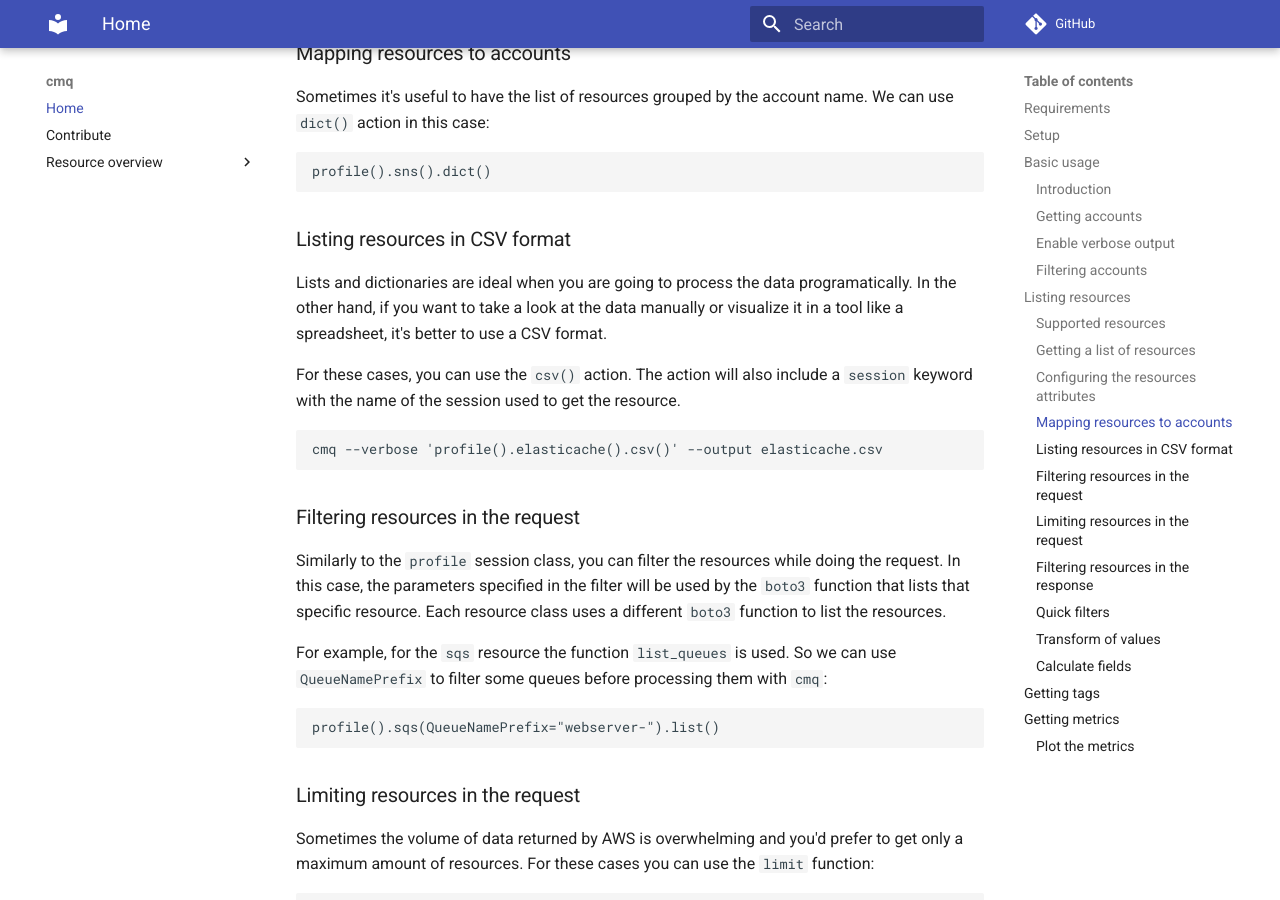
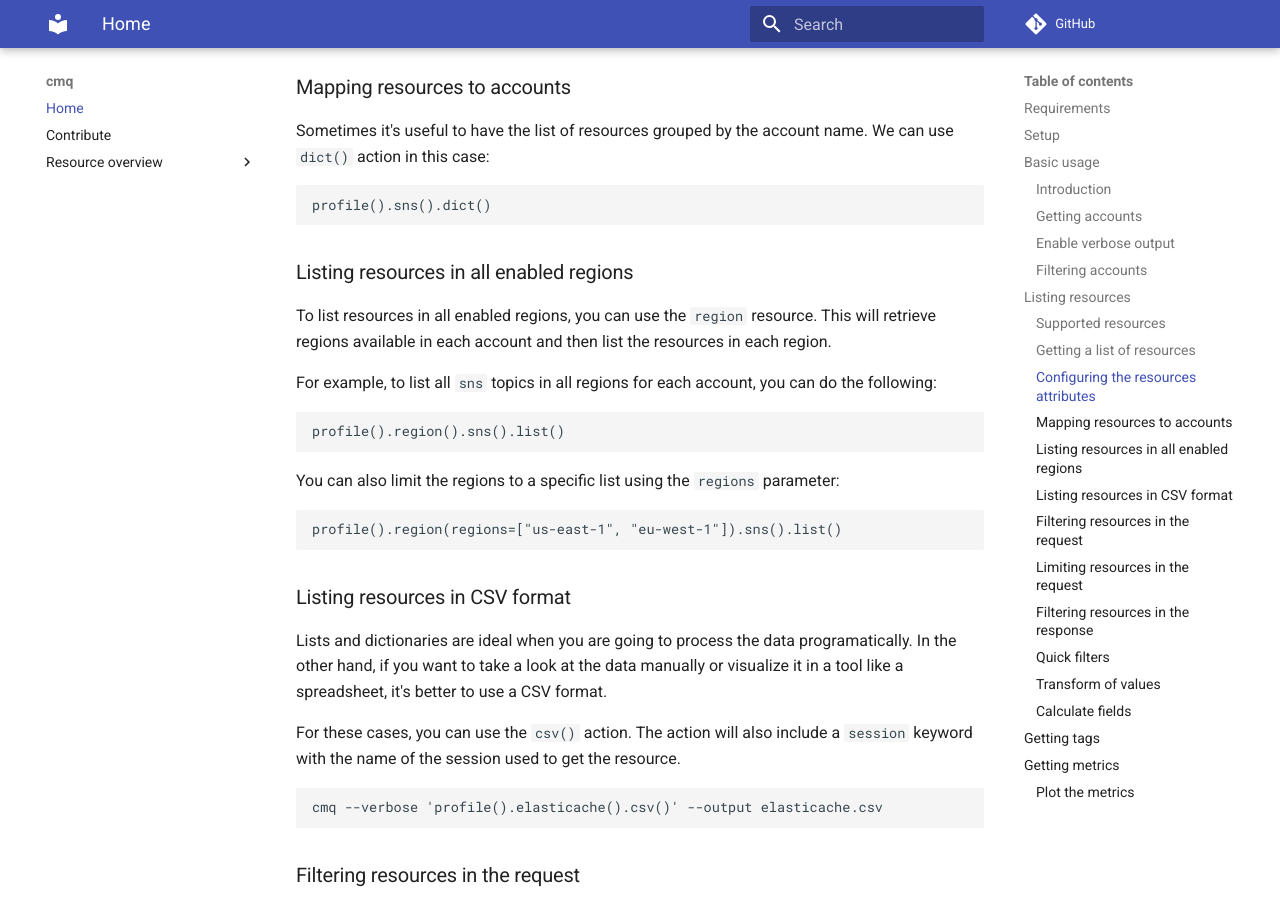
Before and after one commit to ocadotechnology/cmq, an MkDocs documentation site: the page built from docs/index.md, in a window 1280 px wide and 900 px high, scrolled down 3813 px. Built offline with MkDocs 1.6.1 and Material for MkDocs 9.7.7, drawn with Linux system fonts in a browser that asks for light colours; comment, search, counter and statistics services are not loaded.

Commit message:
feat: #31 Add support for multi region queries (#32)
* feat: #31 Add support for multi region queries
* doc: #31 Fix region example

---------

Co-authored-by: Daniel Isla Cruz <daniel.islacruz@ocado.com>

````diff
--- a/docs/index.md
+++ b/docs/index.md
@@ -107,6 +107,7 @@ Currently, the supported resources are:
 * KMS keys
 * RDS databases
 * RDS parameter groups
+* Regions
 * Resource Explorer
 * Resource groups
 * Route53 Hosted Zones
@@ -148,6 +149,21 @@ Sometimes it's useful to have the list of resources grouped by the account name.
 
 ```python
 profile().sns().dict()
+```
+
+### Listing resources in all enabled regions
+
+To list resources in all enabled regions, you can use the `region` resource. This will retrieve regions available in each account and then list the resources in each region.
+
+For example, to list all `sns` topics in all regions for each account, you can do the following:
+```python
+profile().region().sns().list()
+```
+
+You can also limit the regions to a specific list using the `regions` parameter:
+
+```python
+profile().region(regions=["us-east-1", "eu-west-1"]).sns().list()
 ```
 
 ### Listing resources in CSV format
--- a/mkdocs.yml
+++ b/mkdocs.yml
@@ -31,6 +31,7 @@ nav:
       - Metric: 'resource/metric.md'
       - RDS: 'resource/rds.md'
       - RDS Parameter Group: 'resource/rds_parameter_group.md'
+      - Region: 'resource/region.md'
       - Resource Explorer: 'resource/resource_explorer.md'
       - Resource Group: 'resource/resource_group.md'
       - Route53: 'resource/route53.md'
--- a/pyproject.toml
+++ b/pyproject.toml
@@ -43,6 +43,7 @@ log                             = "cmq.aws.resource.log:log"
 metric                          = "cmq.aws.resource.metric:metric"
 rds_parameter_group             = "cmq.aws.resource.rds_parameter_group:rds_parameter_group"
 rds                             = "cmq.aws.resource.rds:rds"
+region                          = "cmq.aws.resource.region:region"
 resource_explorer               = "cmq.aws.resource.resource_explorer:resource_explorer"
 resource_group                  = "cmq.aws.resource.resource_group:resource_group"
 role                            = "cmq.aws.resource.role:role"
````
Also changed, not shown: docs/resource/region.md (added, +20 -0 lines), 1 other file.
